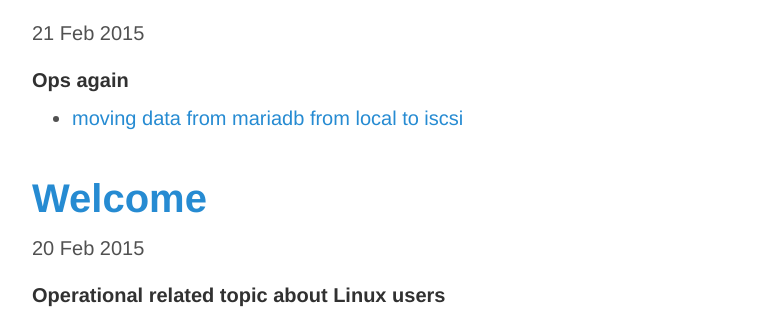
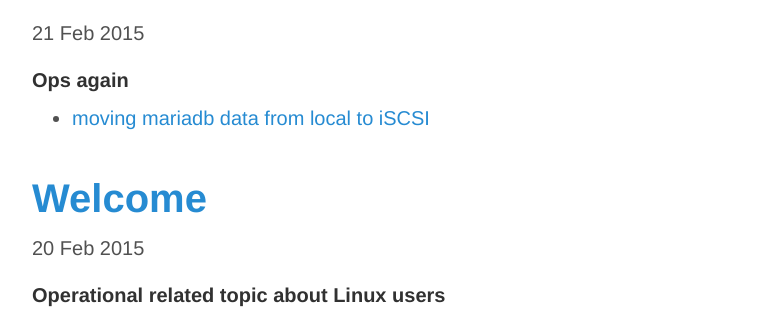
Before and after one commit to boonchu/boonchu.github.io, a Jekyll site: the page built from index.html, in a window 1280 px wide. Shown: the part 215-524 px from the top of the page, without its empty margins (258-1021 px from the left). Built offline with Jekyll 4.4.1, drawn with Linux system fonts in a browser that asks for light colours.

Commit message:
Update 2015-02-21-next.md

```diff
--- a/_posts/2015-02-21-next.md
+++ b/_posts/2015-02-21-next.md
@@ -1,2 +1,2 @@
 ##### Ops again
-* [moving data from mariadb from local to iscsi]()
+* [moving mariadb data from local to iSCSI]()
```
